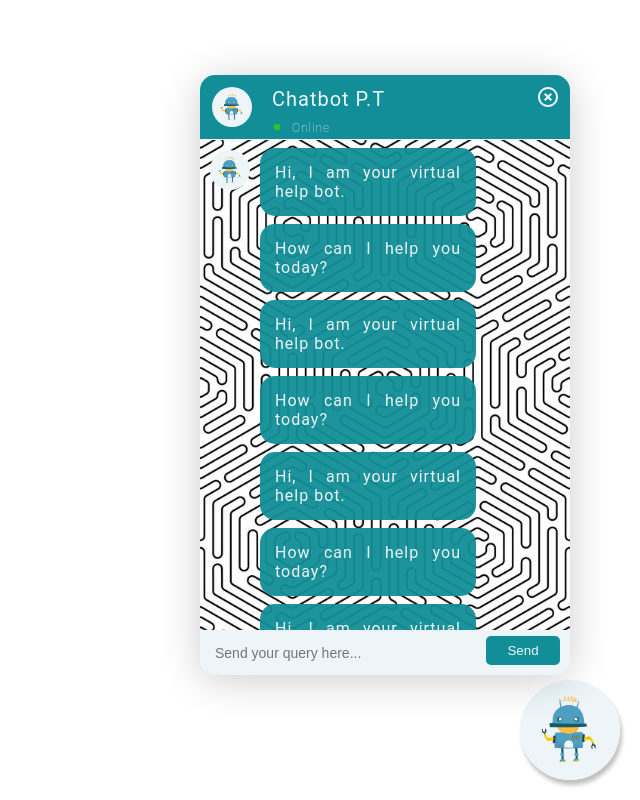
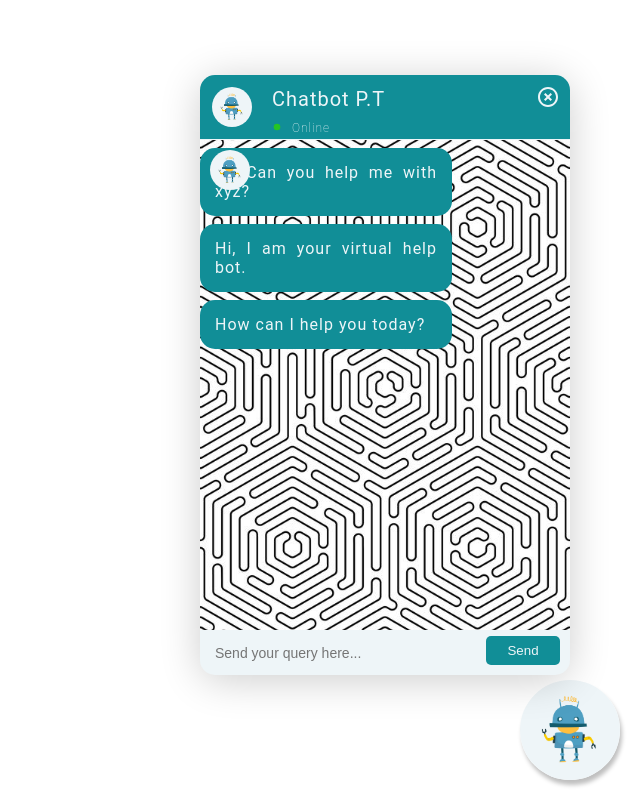
Before and after one commit to priyanshitaneja/React-Chatbot, a React (Create React App) app: page / in a window 1280 px wide. Both pictures are taken after a click on the picture 1210 px from the left and 730 px from the top of the page. Shown: the whole page, without its empty margins (640-1280 px from the left). Built offline with nearby package versions, Linux system fonts and the light colour scheme.

Commit message:
update-merging to one array

```diff
--- a/src/components/App.jsx
+++ b/src/components/App.jsx
@@ -5,6 +5,13 @@ import PopDiv from "./popDiv/popDiv";
 import "../data/styles/common.scss";
 
 const App = () => {
+
+  const handleBotClick = () => {
+      setPop((prevValue) => {
+        return !prevValue;
+      });
+  }
+
   const [pop, setPop] = useState(false);
   return (
     <div className="chatbotContainer">
@@ -12,11 +19,7 @@ const App = () => {
         src={botlogo}
         alt="bot logo"
         className="botlogo"
-        onClick={() => {
-          setPop((prevValue) => {
-            return !prevValue;
-          });
-        }}
+        onClick={handleBotClick}
       />
       {pop ? <PopDiv setPop={setPop} pop={pop} /> : null}
     </div>
--- a/src/components/botMessage/BotMessage.jsx
+++ b/src/components/botMessage/BotMessage.jsx
@@ -1,22 +1,22 @@
-import React from "react";
+// import React from "react";
 
-import { botMessages } from "../../data/config/constants";
+// import { botMessages } from "../../data/config/constants";
 
-import "./index.scss";
-import "../../data/styles/common.scss";
+// import "./index.scss";
+// import "../../data/styles/common.scss";
 
-const BotMessage = () => {
-  return (
-    botMessages.map((item) => {
-      return (
-        <div className="botMsgArea" key={item.id}>
-          <p className="popUpMsg botMsg" >
-            {item.text}
-          </p>
-        </div>
-      )
-    })
-  )
-}
+// const BotMessage = () => {
+//   return (
+//     botMessages.map((item) => {
+//       return (
+//         <div className="botMsgArea" key={item.id}>
+//           <p className="popUpMsg botMsg" >
+//             {item.text}
+//           </p>
+//         </div>
+//       )
+//     })
+//   )
+// }
 
-export default BotMessage;
+// export default BotMessage;
--- a/src/components/popDiv/popDiv.jsx
+++ b/src/components/popDiv/popDiv.jsx
@@ -5,10 +5,11 @@ import "./index.scss";
 
 import { avatar } from "../../data/assets/images/index.js";
 import { botReplys } from "../../data/config/constants";
+import { defaultMessages } from "../../data/config/constants";
 
 import UserMsg from "../userMsg/userMsg";
-import BotMessage from "../botMessage/BotMessage";
-import BotHeader from "../botHeader/BotHeader";
+// import BotMessage from "../botMessage/botMessage";
+import BotHeader from "../botHeader/botHeader";
 
 import HighlightOffIcon from "@material-ui/icons/HighlightOff";
 
@@ -19,7 +20,9 @@ const PopDiv = ({ setPop }, { pop }) => {
   // const chatbodyRef = useRef();
 
   const [inputText, setInputText] = useState("");
-  const [msgs, setMsgs] = useState([]);
+  const [msgs, setMsgs] = useState([
+    defaultMessages[0].text , defaultMessages[1].text, defaultMessages[2].text
+  ]);
 
   useEffect(() => {
     chatAreaRef.current.scrollTop = chatAreaRef.current.scrollHeight
@@ -30,11 +33,24 @@ const PopDiv = ({ setPop }, { pop }) => {
   }
 
   useEffect(() => {
+    if(msgs[msgs.length - 1].sender === "customer") {
+      const i = parseInt(Math.random() * 15);
+      console.log(botReplys[i].text);
+      msgs.concat(botReplys[i].text);
+    }
+      // autoReplyFun();
     if (!hasMounted.current)
       hasMounted.current = true
     else
       scrollToBottom()
   }, [msgs])
+
+  // const autoReplyFun = () => {
+  //   const i = parseInt(Math.random() * 15);
+  //   // msgs.push(botReplys[i].text);
+  //   console.log(botReplys[i].text);
+  //   msgs.concat(botReplys[i].text);
+  // }
 
   const handleChange = (event) => {
     const newValue = event.target.value;
@@ -43,22 +59,16 @@ const PopDiv = ({ setPop }, { pop }) => {
 
   const handleSend = () => {
     if (inputText.trim() !== "" && inputText.trim() !== null) {
+      const userMsgObj = {
+        id: new Date().valueOf(),
+        text: inputText,
+        sender: "customer"
+      }
       setMsgs((prevMsg) => {
-        return [...prevMsg, inputText];
+        return [...prevMsg, userMsgObj.text];
       });
       setInputText("");
     }
-  };
-
-  const botReply = () => {
-    const i = parseInt(Math.random() * 15);
-    const reply = botReplys[i].text;
-    return (
-      // console.log(reply)
-      <p className="popUpInput">
-        {reply}
-      </p>
-    );
   };
 
   const handleEnter = (event) => {
@@ -69,16 +79,9 @@ const PopDiv = ({ setPop }, { pop }) => {
     ) {
       handleSend();
       // setTimeout(botReply(),100);
-      botReply();
+      // botReply();
     }
   };
-
-  // const userMsgId = () => {
-  //   return (
-  //     new Date().valueOf()
-  //   );
-  //   // console.log(new Date().valueOf());
-  // };
 
   return (
     <div className="BotWindow" style={{ display: pop ? "none" : null }}>
@@ -86,13 +89,20 @@ const PopDiv = ({ setPop }, { pop }) => {
       <BotHeader />
       <div className="chatArea">
         <img src={avatar} className="avatar" alt="avatar" />
-        <BotMessage />
+        {/* <BotMessage /> */}
+        {/* {defaultMessages.map((item) => {
+          return (
+            <div className="botMsgArea" key={item.id}>
+              <p className="popUpMsg botMsg" >
+                {item.text}
+              </p>
+            </div>
+          )
+        })} */}
         {msgs.map((item, index) => (
           <UserMsg
             text={item}
             key={index}
-            sender="customer"
-            id={new Date().valueOf()}
           />
         ))
         }
--- a/src/components/userMsg/userMsg.jsx
+++ b/src/components/userMsg/userMsg.jsx
@@ -5,7 +5,7 @@ import "./index.scss";
 const UserMsg = (props) => {
   return (
     <div>
-      <p className="popUpMsg userMsg" >
+      <p className="popUpMsg" >
           {props.text}
       </p>
     </div>
--- a/src/data/config/constants.js
+++ b/src/data/config/constants.js
@@ -1,28 +1,23 @@
-export const botMessages = [
-    { id: 1, text: "Hi, I am your virtual help bot." , sender: "chatbot" },
-    { id: 2, text: "How can I help you today?" , sender: "chatbot" },
-    { id: 3, text: "Hi, I am your virtual help bot." , sender: "chatbot" },
-    { id: 4, text: "How can I help you today?" , sender: "chatbot" },
-    { id: 5, text: "Hi, I am your virtual help bot." , sender: "chatbot" },
-    { id: 6, text: "How can I help you today?" , sender: "chatbot" },
-    { id: 7, text: "Hi, I am your virtual help bot." , sender: "chatbot" },
-    { id: 8, text: "How can I help you today?" , sender: "chatbot" }
+export const defaultMessages = [
+    { id: 1, text: "Hi, Can you help me with xyz?" , sender: "bot" },
+    { id: 2, text: "Hi, I am your virtual help bot." , sender: "bot" },
+    { id: 3, text: "How can I help you today?" , sender: "bot" }
 ];
 
 export const botReplys = [
- {id: 1, text: "What is it that you are looking for?" , sender: "chatbot"},
- {id: 2, text: "Hi! Hope you are doing good today." , sender: "chatbot"},
- {id: 3, text: "This is a chatbot reply!" , sender: "chatbot"},
- {id: 4, text: "What is it that you are looking for?" , sender: "chatbot"},
- {id: 5, text: "This is a chatbot reply!" , sender: "chatbot"},
- {id: 6, text: "It was great talking to you." , sender: "chatbot"},
- {id: 7, text: "Chatbot reply" , sender: "chatbot"},
- {id: 8, text: "Chatbot P.T" , sender: "chatbot"},
- {id: 9, text: "qwerty" , sender: "chatbot"},
- {id: 10, text: "What is it that you are looking for?" , sender: "chatbot"},
- {id: 11, text: "12345" , sender: "chatbot"},
- {id: 12, text: "abcd" , sender: "chatbot"},
- {id: 13, text: "xyz" , sender: "chatbot"},
- {id: 14, text: "What is it that you are looking for?" , sender: "chatbot"},
- {id: 15, text: "Hi! Hope you are doing good today." , sender: "chatbot"}
-]
+ { text: "What is it that you are looking for?" , sender: "bot"},
+ { text: "Hi! Hope you are doing good today." , sender: "bot"},
+ { text: "This is a chatbot reply!" , sender: "bot"},
+ { text: "What is it that you are looking for?" , sender: "bot"},
+ { text: "This is a chatbot reply!" , sender: "bot"},
+ { text: "It was great talking to you." , sender: "bot"},
+ { text: "Chatbot reply" , sender: "bot"},
+ { text: "Chatbot P.T" , sender: "bot"},
+ { text: "qwerty" , sender: "bot"},
+ { text: "What is it that you are looking for?" , sender: "bot"},
+ { text: "12345" , sender: "bot"},
+ { text: "abcd" , sender: "bot"},
+ { text: "xyz" , sender: "bot"},
+ { text: "What is it that you are looking for?" , sender: "bot"},
+ { text: "Hi! Hope you are doing good today." , sender: "bot"}
+];
```
